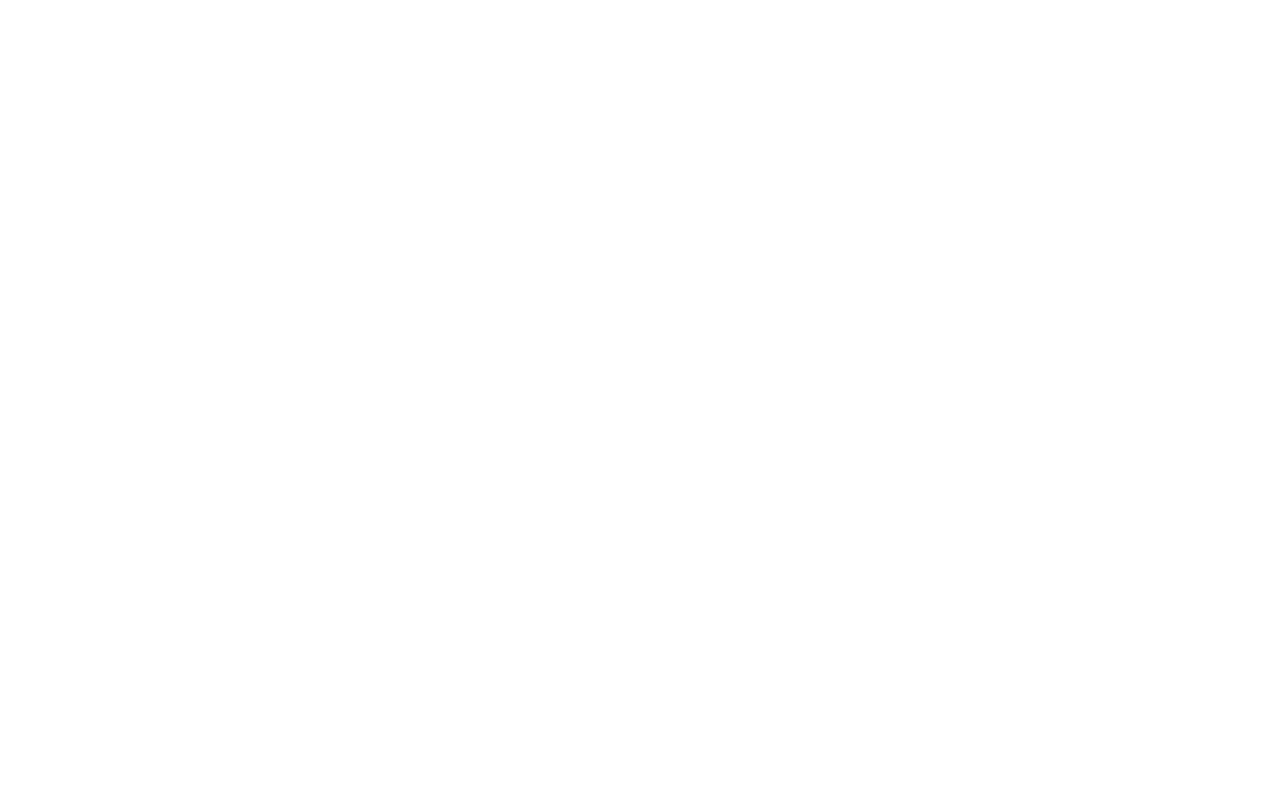
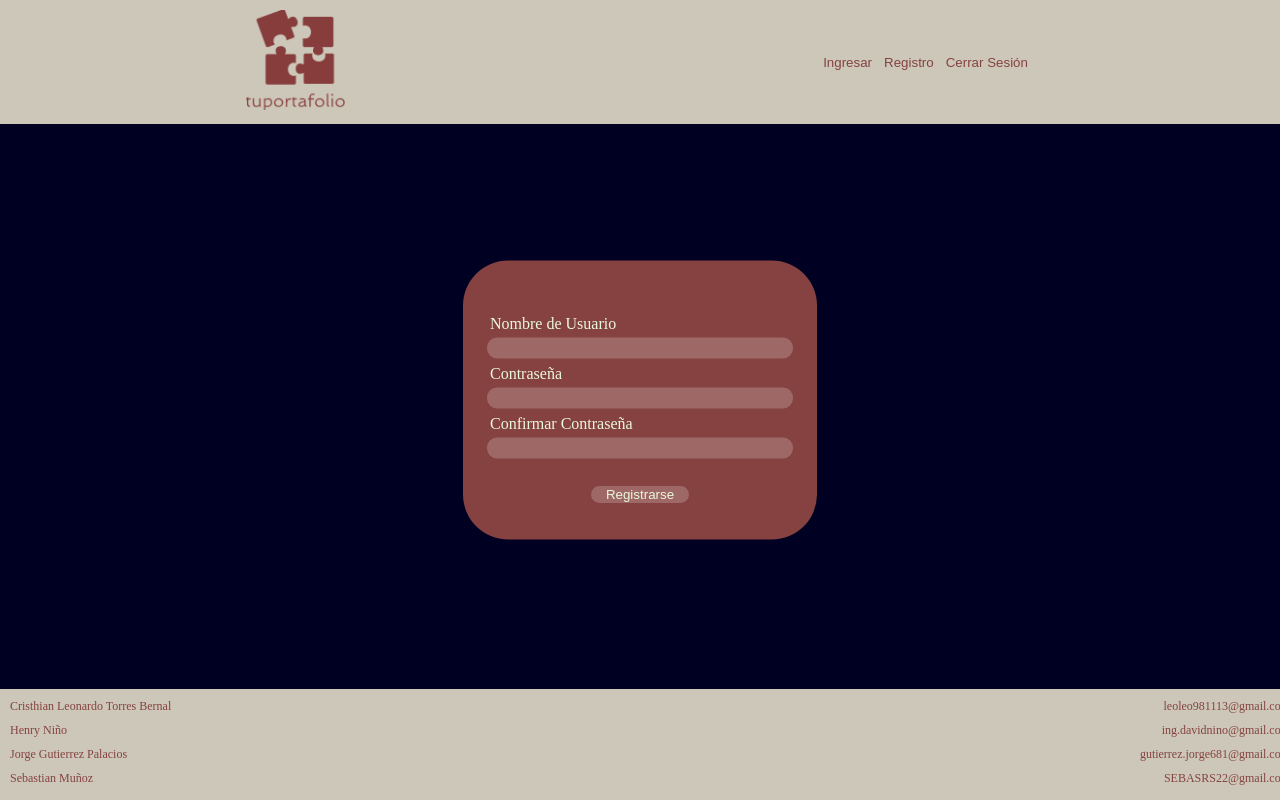
Before and after one commit to TuPortafoliTeam/4a-frontend, a Vue app: page /#/signUp in a window 1280 px wide. Before the commit this address had no page. Built offline with nearby package versions, Linux system fonts and the light colour scheme.

Commit message:
registro

```diff
--- a/src/App.vue
+++ b/src/App.vue
@@ -1,45 +1,83 @@
 <template>
-  <router-view />
+  <div id="app">
+    <div class="header shadow">
+      <div>
+        <img src="./assets/tuportafolioLogo.png" />
+        </div>
+      <div class="buttons">
+        <button>Ingresar</button>
+        <button>Registro</button>
+        <button>Cerrar Sesión</button>
+      </div>
+    </div>
+    <div class="footer">
+      <div class="p1"><p>Desarrollado por:  </p></div>
+      <div class="p1"><p>Jaider Andrés Pinto Pinto</p><p>jaanpipi11@gmail.com</p></div>
+      <div class="p1"><p>Cristhian Leonardo Torres Bernal</p><p>leoleo981113@gmail.com</p></div>
+      <div class="p1"><p>Henry Niño</p><p>ing.davidnino@gmail.com</p></div>
+      <div class="p1"><p>Jorge Gutierrez Palacios</p><p>gutierrez.jorge681@gmail.com</p></div>
+      <div class="p1"><p>Sebastian Muñoz</p><p>SEBASRS22@gmail.com</p></div>
+    </div>
+    <div><router-view></router-view></div>
+  </div>
+
 </template>
+
 <script>
-
-export default {
-  name: "App", // NOmbre del componente
-  data: function () {
-    return {
-      is_auth: false
+    export default{
+        name: "App",
+        data: function () {},
+        methods: {
+          loadSignUp(){
+            this.$router.push({name: "signUp"})
+          }
+        },
+        created: function () {
+          this.loadSignUp();
+        },
     }
-  }, // Variables que se usan
-  methods: {
-    verifyAuth(){
-      this.is_auth = localStorage.getItem("is_auth") || false;
-      if(this.is_auth){
-        this.loadTransactions();
-      }else{
-        this.loadLogIn()
-      }
-    },
-    loadLogIn() {
-      this.$router.push({ name: "logIn" });
-    },
-    completedLogin(data) {
-      this.is_auth = true;
-      localStorage.setItem('is_auth', true)
-      localStorage.setItem('token', data.token)
-      localStorage.setItem('username', data.username)
-      this.verifyAuth()
-    },
-    signOut(){
-      this.loadLogIn();
-      this.is_auth = false;
-      localStorage.clear();
-    }
-  },
-  created: function () {
-    this.verifyAuth();
-  },
-}
 </script>
 
+<style>
+  .id {
+    position: relative;
+    min-height: 100vh;
+  }
+  .header{
+    display: flex;
+    justify-content: space-around;
+    align-items: center;
+    background-color: #ccc7b9;
+    padding: 10px;
+  }
+  .header img {
+    width: auto;
+    height: 100px;
+  }
+  body{
+    margin: 0;
+    font-family: 'Times New Roman';
+  }
+  .header button{
+    background: transparent;
+    color: #864241;
+    border: none;
+  }
+  .footer{
+    position: absolute;
+    left: 0;
+    bottom: 0;
+    width: 100%;
+    background-color: #ccc7b9;
+    padding: 10px;
+  }
+  .p1 {
+    line-height: 0;
+    display: flex;
+    justify-content: space-between;
+    color: #864241;
+    font-size: 12px;
+  }
 
-<style></style>
+
+</style>
--- /dev/null
+++ b/src/components/SignUp.vue
@@ -0,0 +1,70 @@
+<template>
+    <div>
+        <div class="background"></div>
+        <div class="inputs">
+            <p>Nombre de Usuario</p>
+            <input type="text">
+            <p>Contraseña</p>
+            <input type="password">
+            <p>Confirmar Contraseña</p>
+            <input type="password">
+            <button>Registrarse</button>
+        </div>
+    </div>
+</template>
+
+<script>
+    export default{
+        name: "SignUp",
+        data: function () {},
+        methods: {},
+        created: function () {},
+    }
+</script>
+
+<style>
+    .background{
+        position: fixed;
+        background-color: #000022;
+        height: calc(100vh - 235px);
+        width: 100vw;
+    }
+    .inputs{
+        top: 50%;
+        position: absolute;
+        display: flex;
+        left: 50%;
+        transform: translate(-50%, -50%);
+        flex-direction: column;
+        border-radius: 45px;
+        background-color: #864241;
+        padding: 48px 24px;
+
+    }
+    .inputs p{
+        color: #EAF9D9;
+        margin: unset;
+        line-height: 23px;
+        padding: 3px;
+    }
+    .inputs input {
+        background-color: #9E6867;
+        border-radius: 10px;
+        border: none;
+        width: 300px;
+        padding: 3px;
+        color: #EAF9D9;
+    }
+    .inputs button {
+        background-color: #9E6867;
+        border-radius: 10px;
+        border: none;
+        width: 98px;
+        position: relative;
+        left: 50%;
+        top: 20px;
+        transform: translate(-50%, -50%);
+        margin: 16px 0px 0px 0px;
+        color: #EAF9D9;
+    }
+</style>
--- a/src/router.js
+++ b/src/router.js
@@ -1,23 +1,23 @@
-import { createRouter, createWebHashHistory } from "vue-router";
-import Login from "./components/Login.vue";
-import App from './App.vue'
+import { createRouter, createWebHashHistory } from 'vue-router'
+import App from "./App.vue"
+import SignUp from "./components/SignUp.vue"
 
 const routes = [
   {
-    path: '/',
-    name: 'root',
-    component: App
+    path: "/",
+    name: "App",
+    component: App,
   },
   {
-    path: "/login",
-    name: "login",
-    component: Login,
-  },
-];
+    path: "/signUp",
+    name: "signUp",
+    component: SignUp,
+  }
+]
 
 const router = createRouter({
   history: createWebHashHistory(),
-  routes,
-});
+  routes
+})
 
-export default router;
+export default router
```
Also changed, not shown: prueba.html (added, +7 -0 lines), src/assets/tuportafolioLogo.png (added), 1 other file (tests, documents, lock files or other folders).
